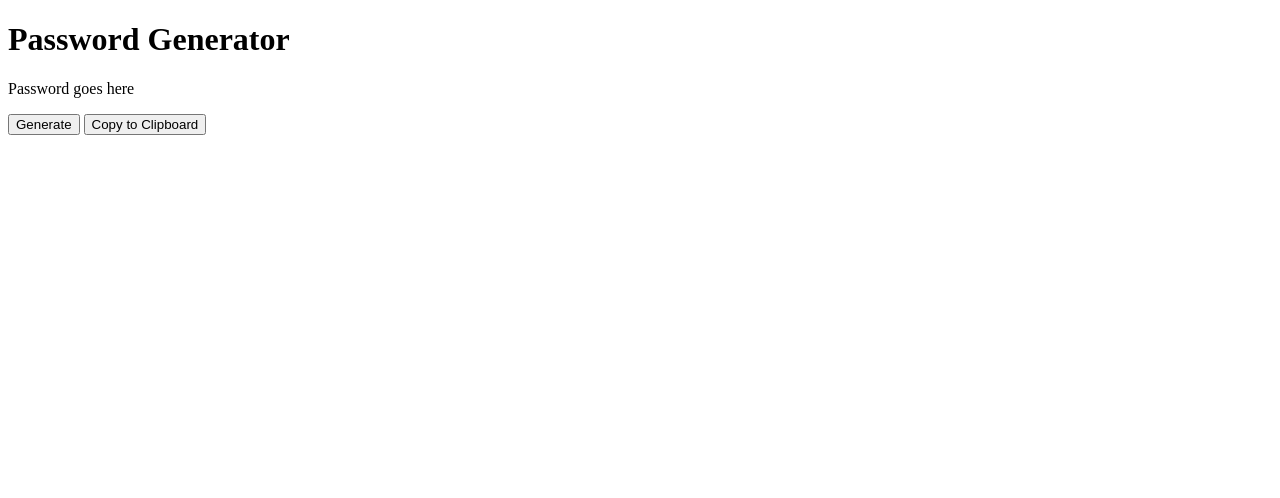
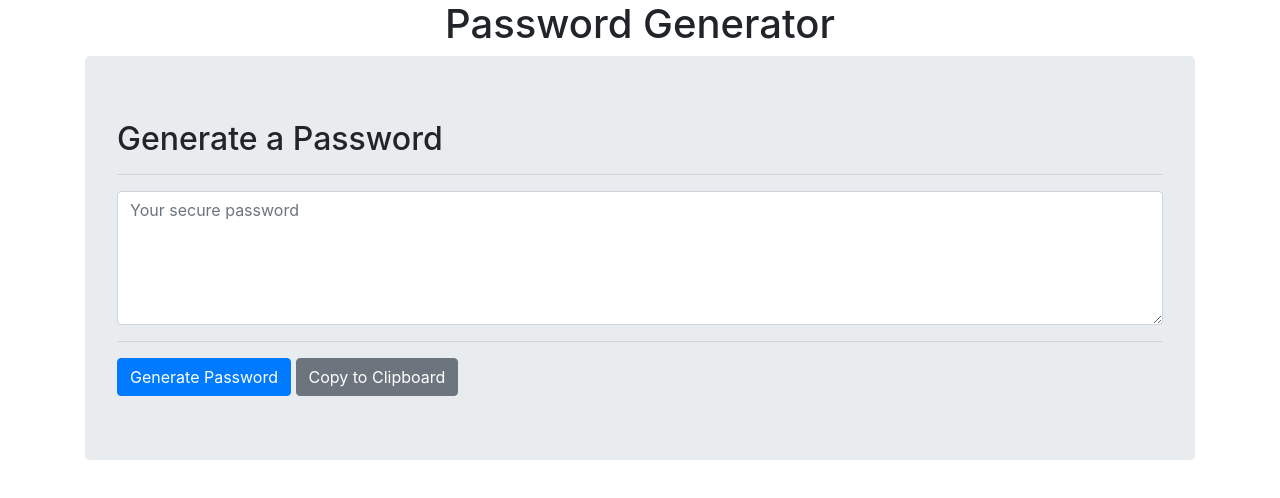
Before and after one commit to JackJewell/password-gen, a plain HTML site: page index.html in a window 1280 px wide. Drawn offline with nearby package versions, Linux system fonts and the light colour scheme.

Commit message:
Project completed

```diff
--- a/assets/javascript.js
+++ b/assets/javascript.js
@@ -7,13 +7,13 @@ function genPassword(){
     var caps = ["A", "B", "C", "D", "E", "F", "G", "H", "I", "J", "K", "L", "M", "N", "O", "P", "Q", "R", "S", "T", "U", "V", "W", "X", "Y", "Z"];
     var lowerCase = ["a", "b", "c", "d", "e", "f", "g", "h", "i", "j", "k", "l", "m", "n", "o", "p", "q", "r", "s", "t", "u", "v", "w", "x", "y", "z"];
     var numbers = ["1","2","3","4","5","6","7","8","9","0"];
-    var textWord = .document.body.children[1];
+    var pass = document.getElementById("pass")
 
     //generate a random number between 8 and 128 characters
     length = numGen(8,128);
 
     //until i = length
-    for(var i < length){
+    for(i = 0; i < length;){
 
         //generate a random number between one and 4
         newChar = numGen(1,4);
@@ -25,6 +25,7 @@ function genPassword(){
             newChar = specChars[picker];
             //add the character to the password variable
             password = password + newChar;
+
             i++;
         }else if(newChar === 2){
             //for letters generate a random number between 1 and 26
@@ -48,13 +49,18 @@ function genPassword(){
     }
 
     //assign the newly generated password to the HTMl
-    textWord = password;
+    pass.value = password;
 }
 
 function copy(){
     //copy the password to the clipboard
+    var copyText = document.getElementById("pass");
+    copyText.select();
+    copyText.setSelectionRange(0, 99999);
+    document.execCommand("copy");
 }
 
 function numGen(min,max){
     //generate some numbers
+    return (Math.floor(Math.random() * (max - min + 1))+min);
 }
--- a/index.html
+++ b/index.html
@@ -4,12 +4,27 @@
     <meta charset="UTF-8">
     <meta name="viewport" content="width=device-width, initial-scale=1.0">
     <meta http-equiv="X-UA-Compatible" content="ie=edge">
+    <link rel="stylesheet" href="https://stackpath.bootstrapcdn.com/bootstrap/4.3.1/css/bootstrap.min.css" integrity="sha384-ggOyR0iXCbMQv3Xipma34MD+dH/1fQ784/j6cY/iJTQUOhcWr7x9JvoRxT2MZw1T" crossorigin="anonymous">
     <title>Password Generator</title>
 </head>
 <body>
-    <h1>Password Generator</h1>
-    <p>Password goes here</p>
-    <button onclick = "genPassword()">Generate</button>
-    <button onclick = "copy()">Copy to Clipboard</button>
+    <div class = "row justify-content-center">
+        <h1>Password Generator</h1>
+    </div>
+    <div class = "container">
+        <div class = "jumbotron">
+            <h2>Generate a Password</h2>
+            <hr>
+            <form>
+                <div class = "form-group">
+                    <textarea class="form-control" placeholder="Your secure password" id="pass" rows="5"></textarea>
+                </div>
+            </form>
+            <hr>
+            <button type = "button" class = "btn btn-primary" onclick = "genPassword()">Generate Password</button>
+            <button type = "button" class = "btn btn-secondary" onclick = "copy()">Copy to Clipboard</button>
+        </div>
+    </div>
 </body>
+<script src = "assets/javascript.js"></script>
 </html>
```
Also changed, not shown: assets/screenshot.PNG (added), assets/style.css (deleted), 1 other file.
